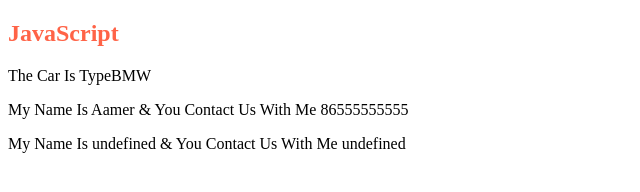
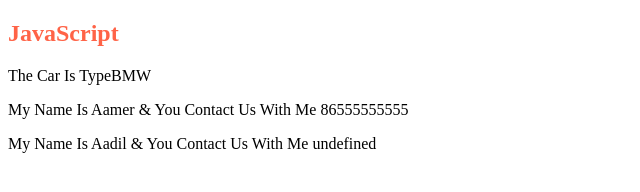
Before and after one commit to Aamer4ui/JavaScriptNew, a plain HTML site: page ThirdObject.html in a window 1280 px wide. Shown: the full height of the page, 0-640 px from the left. Drawn offline with Linux system fonts and the light colour scheme.

Commit message:
second object

```diff
--- a/ThirdObject.html
+++ b/ThirdObject.html
@@ -22,7 +22,7 @@
 
         var person=[
             { name:"Aamer", Mob:"86555555555"},
-            {}
+            {name:"Aadil"}
 
     ];
     document.getElementById("person-info").innerHTML = "My Name Is " + person[0].name + " & You Contact Us With Me " +person[0].Mob;
```
